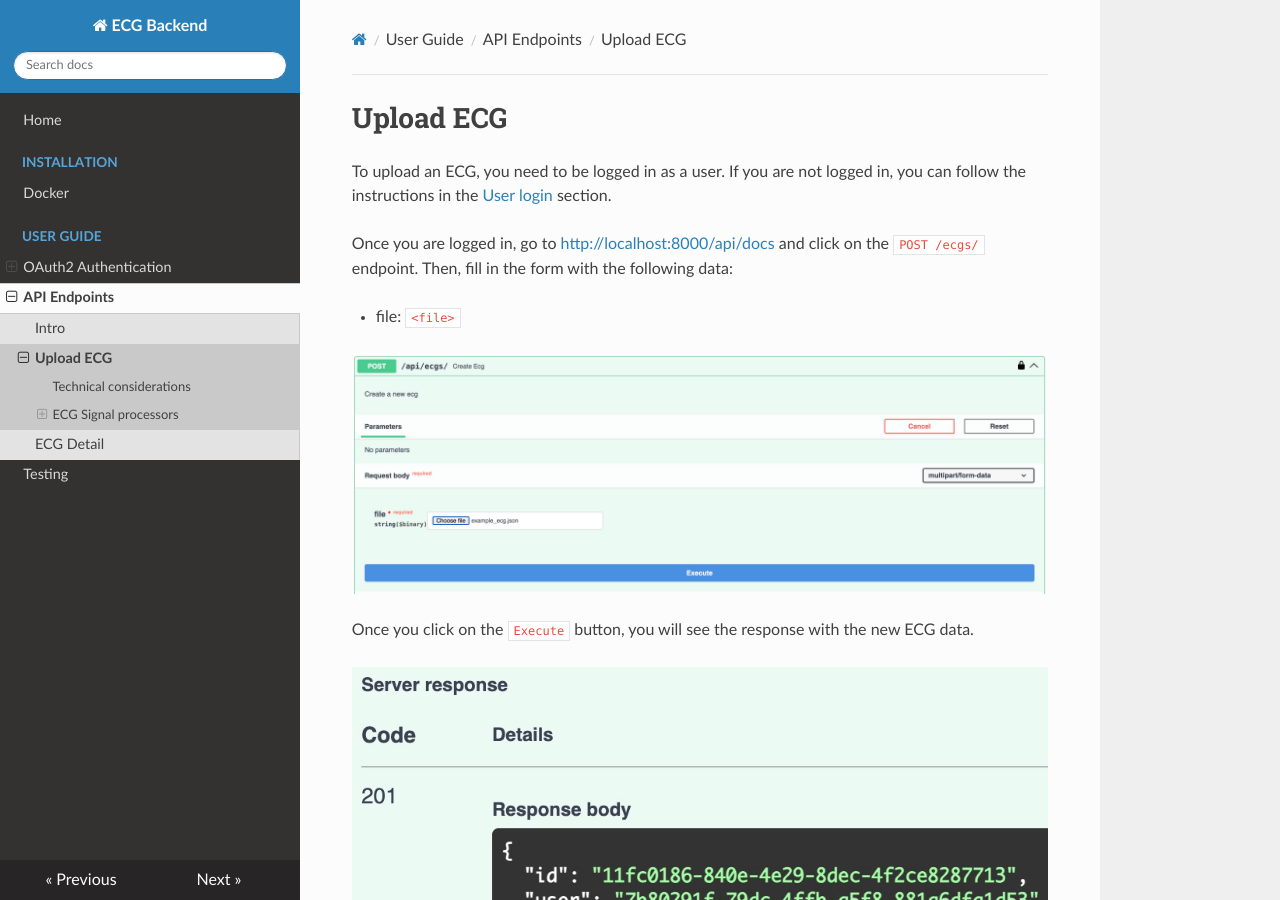
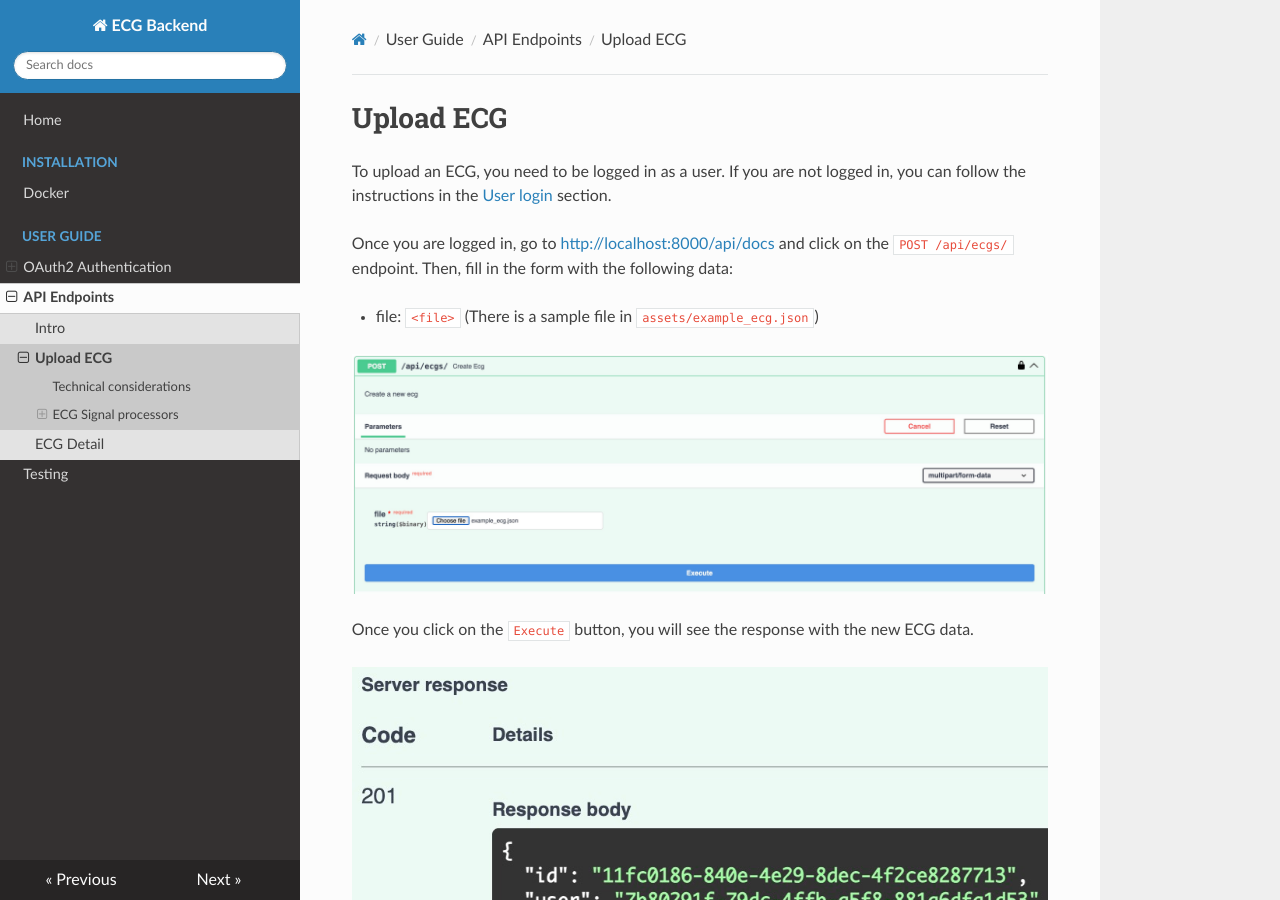
Before and after one commit to dnmellen/ecg-backend, an MkDocs documentation site: the page built from docs/ecg_create.md, in a window 1280 px wide and 900 px high. Built offline with MkDocs 1.6.1, drawn with Linux system fonts in a browser that asks for light colours; nearby versions of some CDN libraries.

Commit message:
📝 Update docs

```diff
--- a/docs/ecg_create.md
+++ b/docs/ecg_create.md
@@ -2,9 +2,9 @@
 
 To upload an ECG, you need to be logged in as a user. If you are not logged in, you can follow the instructions in the [User login](auth/user_login.md) section.
 
-Once you are logged in, go to [http://localhost:8000/api/docs](http://localhost:8000/api/docs) and click on the `POST /ecgs/` endpoint. Then, fill in the form with the following data:
+Once you are logged in, go to [http://localhost:8000/api/docs](http://localhost:8000/api/docs) and click on the `POST /api/ecgs/` endpoint. Then, fill in the form with the following data:
 
-- file: `<file>`
+- file: `<file>` (There is a sample file in `assets/example_ecg.json`)
 
 ![Upload ECG](../img/upload_ecg_1.jpg "Screenshot of the Upload ECG form")
 
```
